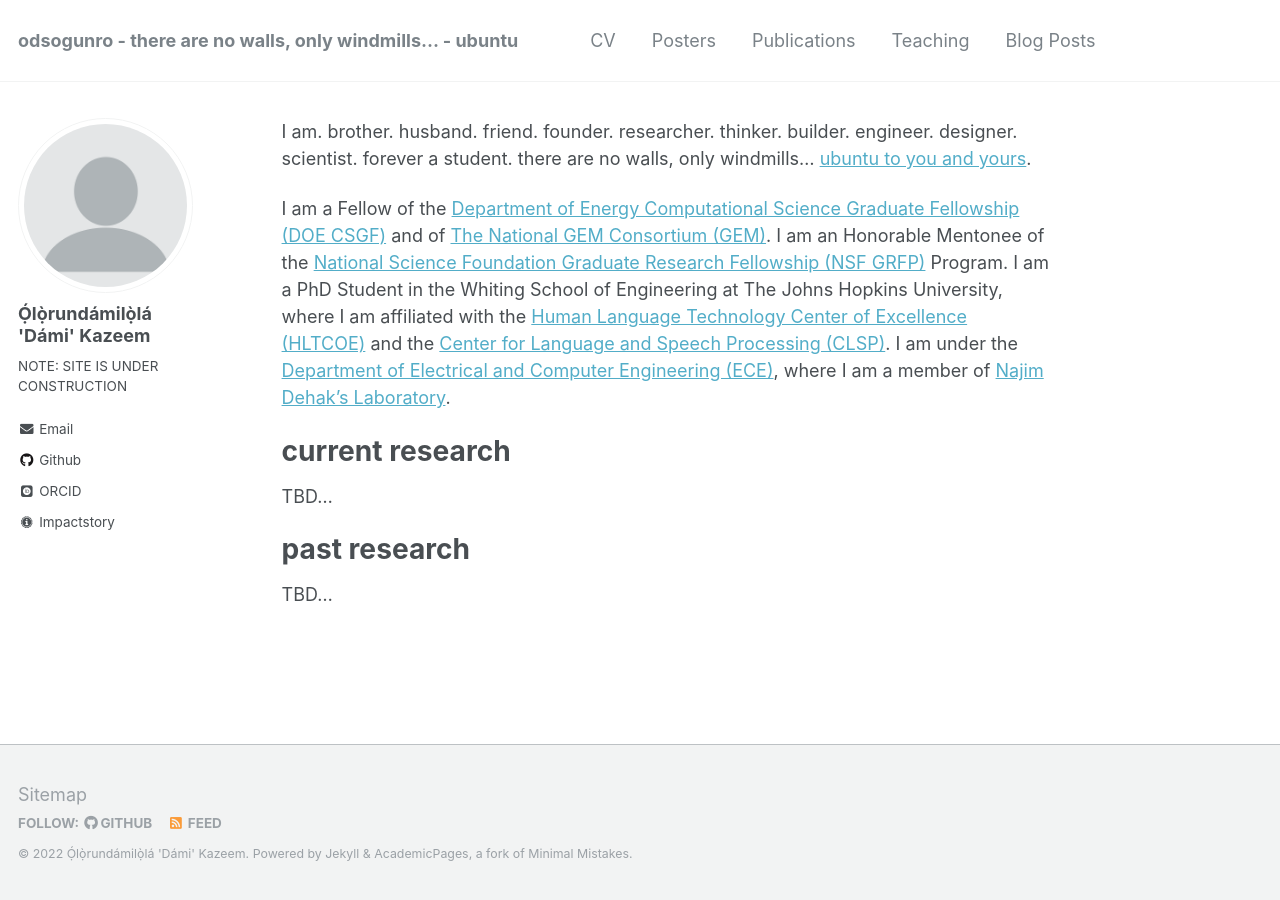
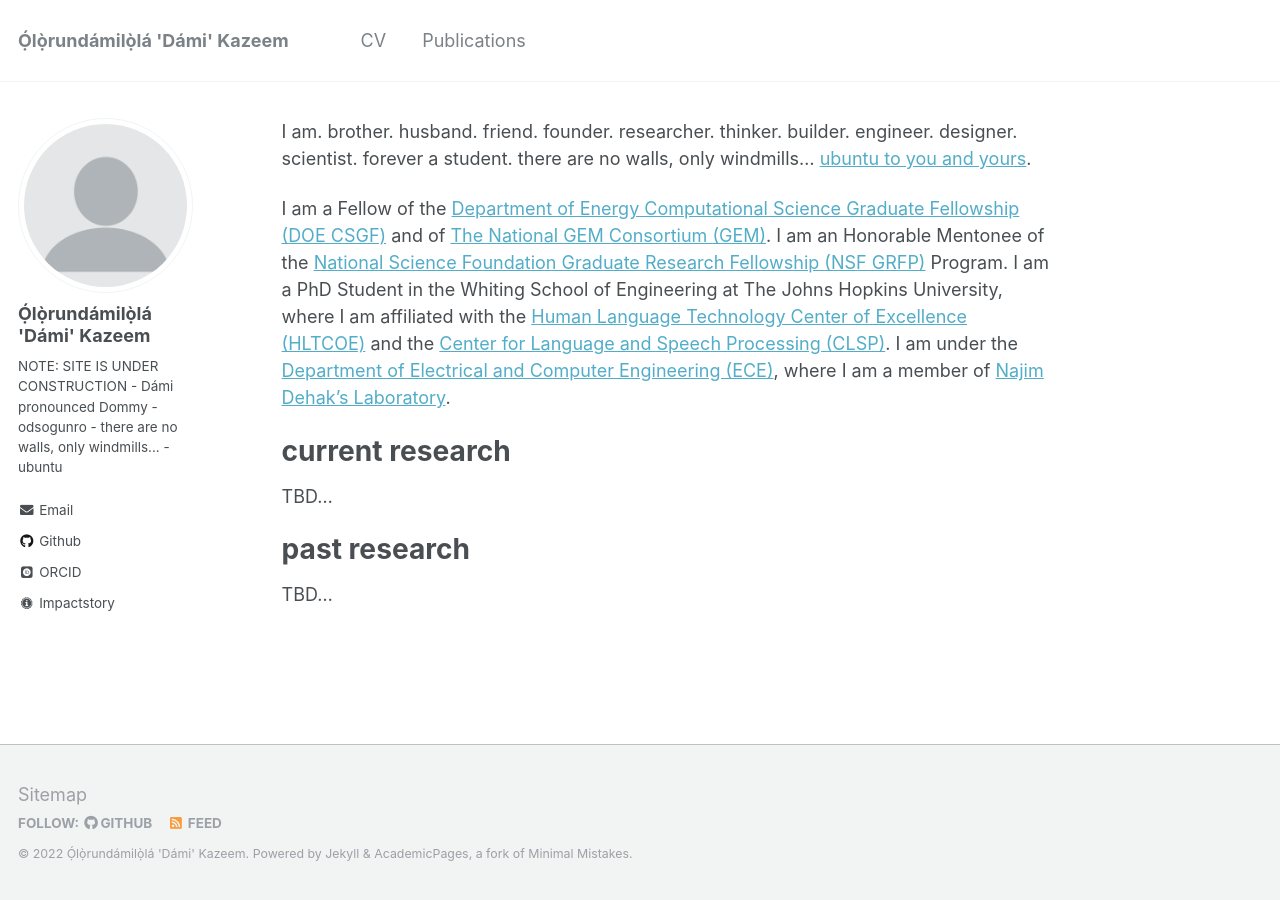
Before and after one commit to odsogunro/odsogunro.github.io, a Jekyll site: the page built from _pages/about.md, in a window 1280 px wide. Built offline with Jekyll 4.4.1, drawn with Linux system fonts in a browser that asks for light colours; some web fonts are replaced.

Commit message:
added about me

```diff
--- a/_config.yml
+++ b/_config.yml
@@ -7,7 +7,7 @@
 
 # Site Settings
 locale                   : "en-US"
-title                    : "odsogunro - there are no walls, only windmills... - ubuntu"
+title                    : "Ọ́lọ̀rundámilọ̀lá 'Dámi' Kazeem"
 title_separator          : "-"
 name                     : &name "Ọ́lọ̀rundámilọ̀lá 'Dámi' Kazeem"
 description              : &description "Ubuntu Philosopher/PhD Student @ The Johns Hopkins University"
@@ -82,7 +82,7 @@ analytics:
 author:
   name             : "Ọ́lọ̀rundámilọ̀lá 'Dámi' Kazeem"
   avatar           : "profile.png"
-  bio              : "NOTE: SITE IS UNDER CONSTRUCTION"
+  bio              : "NOTE: SITE IS UNDER CONSTRUCTION - Dámi pronounced Dommy - odsogunro - there are no walls, only windmills... - ubuntu"
   location         : # "Location"
   employer         : # "Department of Energy"
   pubmed           : # "https://www.ncbi.nlm.nih.gov/pubmed/?term=john+snow"
```
Also changed, not shown: _data/navigation.yml (+6 -6 lines).
